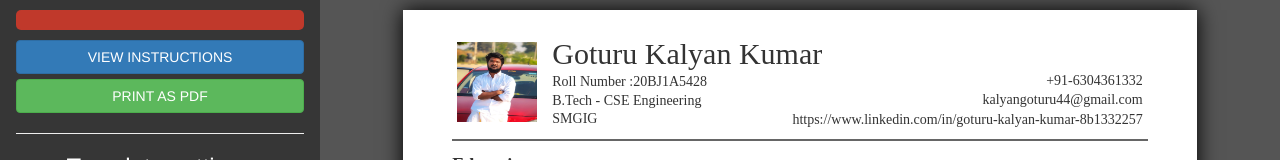
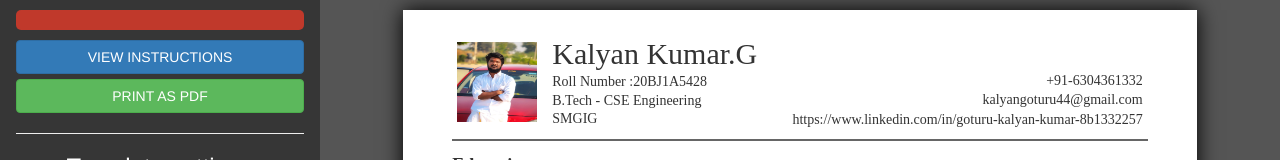
Before and after one commit to G-kalyan-2003/Resume-builder-with-customizable-templates, a plain HTML site: page index.html in a window 1280 px wide. Shown: the top 160 px of the page. Drawn offline with Linux system fonts and the light colour scheme.

Commit message:
Update index.html

```diff
--- a/index.html
+++ b/index.html
@@ -205,7 +205,7 @@
 						<img src="Kalyan.jpg" height="80" width="80">
 					</div>
 					<div id="info" style="display:inline-block;">
-						<h2 id="contentName">Goturu Kalyan Kumar</h2>
+						<h2 id="contentName">Kalyan Kumar.G</h2>
 						<h5 id="contentRoll">Roll Number :20BJ1A5428
 						<h5 id="contentCourse">B.Tech - CSE Engineering</h5>
 						<h5 id="contentBranch">AI&DS</h5>
```
